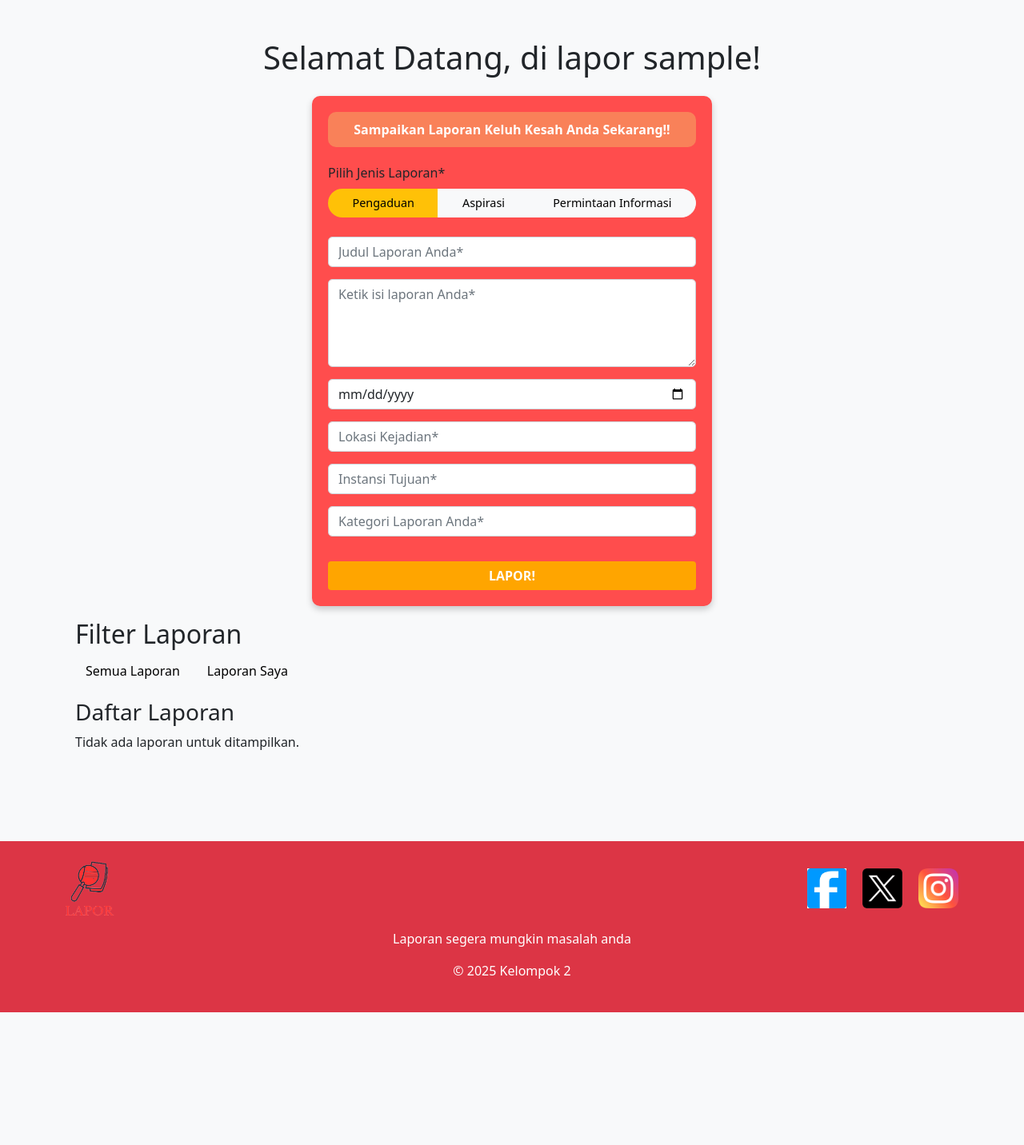
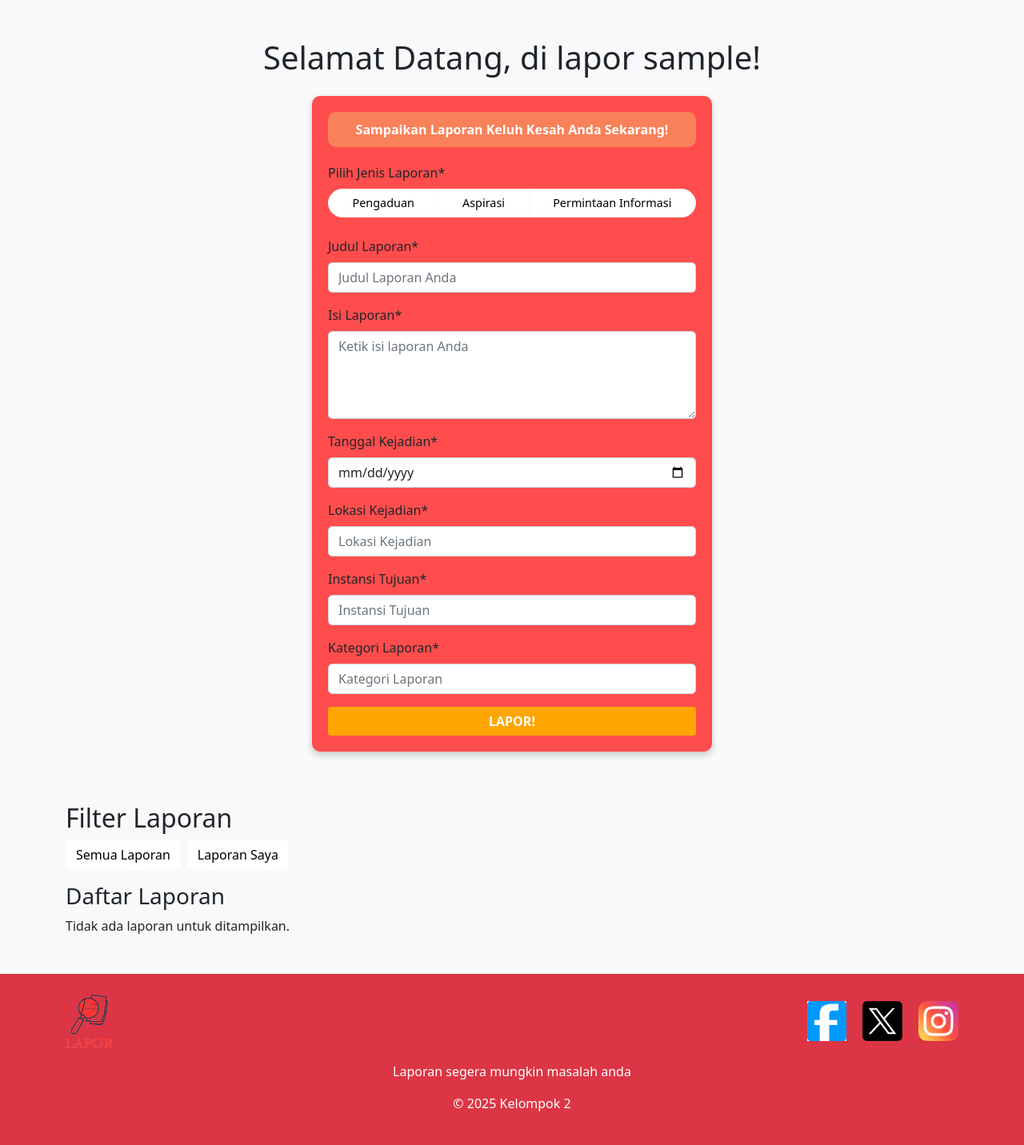
Before and after one commit to akaz-cyber/LaporWeb, a PHP site: page /LaporWeb/lapor in a window 1280 px wide. Shown: the part 66-1498 px from the top of the page at 80% size. Before the commit the page ends 1332 px from the top, so only its background shows below. Run offline with PHP 8.4, Linux system fonts and the light colour scheme; the visitor is signed in with stand-in values (Sample User, id 1); data that the repository does not hold is empty.

Commit message:
memebetulkan bug di lapor

```diff
--- a/page/lapor.php
+++ b/page/lapor.php
@@ -127,6 +127,17 @@ if (!isset($_SESSION['role_id']) || $_SESSION['role_id'] != '2') {
       border-radius: 10px;
       color: #6c757d;
     }
+
+    .btn-active {
+        background-color: yellow;
+        color: black;
+    }
+
+    .btn-light {
+        background-color: white;
+        color: black;
+    }
+
   </style>
 </head>
 
@@ -137,42 +148,63 @@ if (!isset($_SESSION['role_id']) || $_SESSION['role_id'] != '2') {
     <h1 class="text-center mb-4">Selamat Datang, di lapor <?php echo $_SESSION['username']; ?>!</h1>
 
     <div class="form-container">
-      <!-- Header -->
-      <div class="form-header">
-        Sampaikan Laporan Keluh Kesah Anda Sekarang!!
-      </div>
+      <div class="form-header">Sampaikan Laporan Keluh Kesah Anda Sekarang!</div>
 
-      <!-- Pilihan Jenis Laporan -->
+      <form method="POST" action="process_lapor_user">
         <div class="mb-4">
           <label class="form-label">Pilih Jenis Laporan*</label>
           <div class="btn-group w-100" role="group">
-          <button type="button" class="btn btn-active">Pengaduan</button>
-          <button type="button" class="btn btn-light">Aspirasi</button>
-          <button type="button" class="btn btn-light">Permintaan Informasi</button>
+            <button type="button" class="btn btn-light" onclick="setJenisLaporan(this, 'Pengaduan')">Pengaduan</button>
+            <button type="button" class="btn btn-light" onclick="setJenisLaporan(this, 'Aspirasi')">Aspirasi</button>
+            <button type="button" class="btn btn-light" onclick="setJenisLaporan(this, 'Permintaan Informasi')">Permintaan Informasi</button>
+          </div>
+          <input type="hidden" name="jenis_laporan" id="jenis_laporan" value="Pengaduan" required>
+        </div>
+
+        <div class="mb-3">
+          <label class="form-label">Judul Laporan*</label>
+          <input type="text" class="form-control" name="judul_laporan" placeholder="Judul Laporan Anda" required>
+        </div>
+
+        <div class="mb-3">
+          <label class="form-label">Isi Laporan*</label>
+          <textarea class="form-control" name="isi_laporan" rows="4" placeholder="Ketik isi laporan Anda" required></textarea>
+        </div>
+
+        <div class="mb-3">
+          <label class="form-label">Tanggal Kejadian*</label>
+          <input type="date" class="form-control" name="tanggal_kejadian" required>
+        </div>
+
+        <div class="mb-3">
+          <label class="form-label">Lokasi Kejadian*</label>
+          <input type="text" class="form-control" name="lokasi_kejadian" placeholder="Lokasi Kejadian" required>
+        </div>
+
+        <div class="mb-3">
+          <label class="form-label">Instansi Tujuan*</label>
+          <input type="text" class="form-control" name="instansi_tujuan" placeholder="Instansi Tujuan" required>
+        </div>
+
+        <div class="mb-3">
+          <label class="form-label">Kategori Laporan*</label>
+          <input type="text" class="form-control" name="kategori_laporan" placeholder="Kategori Laporan" required>
+        </div>
+
+        <button type="submit" class="btn btn-submit">LAPOR!</button>
+      </form>
     </div>
   </div>
-
-      <!-- Input Fields -->
-      <form method="POST" action="process_lapor_user">
-        <input type="text" class="form-control" placeholder="Judul Laporan Anda*" required>
-        <textarea class="form-control" rows="4" placeholder="Ketik isi laporan Anda*" required></textarea>
-        <input type="date" class="form-control" placeholder="Tanggal Kejadian*" required>
-        <input type="text" class="form-control" placeholder="Lokasi Kejadian*" required>
-        <input type="text" class="form-control" placeholder="Instansi Tujuan*" required>
-        <input type="text" class="form-control" placeholder="Kategori Laporan Anda*" required>
-        <button type="submit" class="btn btn-submit mt-3">LAPOR!</button>
-      </form>
-    </div>
-
 
   <div class="container mt-3">
       <h2>Filter Laporan</h2>
       <div class="d-flex mb-3">
-        <a href="?filter=all" class="btn <?php echo ($filter == 'all') ? 'btn-primary' : 'btn-light'; ?> me-2">Semua
-          Laporan</a>
+        <a href="?filter=all" class="btn <?php echo ($filter == 'all') ? 'btn-primary' : 'btn-light'; ?> me-2">Semua Laporan</a>
         <a href="?filter=my" class="btn <?php echo ($filter == 'my') ? 'btn-primary' : 'btn-light'; ?>">Laporan Saya</a>
       </div>
     </div>
+
+
 
   <?php require_once('koneksi.php');
   $id_user = $_SESSION['id_user'];
@@ -197,7 +229,8 @@ if (!isset($_SESSION['role_id']) || $_SESSION['role_id'] != '2') {
         echo "<p class='card-text'> kategori :" . nl2br(htmlspecialchars($row['kategori_laporan'])) . "</p>";
         echo "<p class='card-text'> Instansi_tujuan :" . nl2br(htmlspecialchars($row['instansi_tujuan'])) . "</p>";
         echo "<p class='card-text'> isi laporan :" . nl2br(htmlspecialchars($row['isi_laporan'])) . "</p>";
-
+        echo "<p class='card-text'> status :" . nl2br(htmlspecialchars($row['status'])) . "</p>";
+        echo "<p class='card-text'> isi laporan :" . nl2br(htmlspecialchars($row['jenis_laporan'])) . "</p>";
         echo "<p class='text-muted'>Tanggal dibuat: " . date('d M Y', strtotime($row['dibuat_kapan'])) . "</p>";
         echo "</div>";
         echo "</div>";
@@ -209,7 +242,22 @@ if (!isset($_SESSION['role_id']) || $_SESSION['role_id'] != '2') {
   </div>
 
   </div>
+  <script>
+    function setJenisLaporan(button, value) {
+        // Atur semua tombol kembali ke kelas "btn-light"
+        document.querySelectorAll('.btn-group .btn').forEach(btn => {
+            btn.classList.remove('btn-active');
+            btn.classList.add('btn-light');
+        });
 
+        // Tambahkan kelas "btn-active" pada tombol yang diklik
+        button.classList.remove('btn-light');
+        button.classList.add('btn-active');
+
+        // Set nilai input tersembunyi
+        document.getElementById('jenis_laporan').value = value;
+    }
+  </script>
   <?php include 'page/component/footer.php'; ?>
 </body>
 
--- a/routing.php
+++ b/routing.php
@@ -28,7 +28,7 @@ if (isset($_GET['url'])) {
             require 'process/process_terima_dan_tolak.php';
             break;
         case 'process_lapor_user':
-            require 'process/process_lapor_ut5874e   ser.php';
+            require 'process/process_lapor_user.php';
             break;
         case 'register':
             require 'loginMultiuser/register.php';
```
Lines whose indentation alone changed are shown as unchanged.
